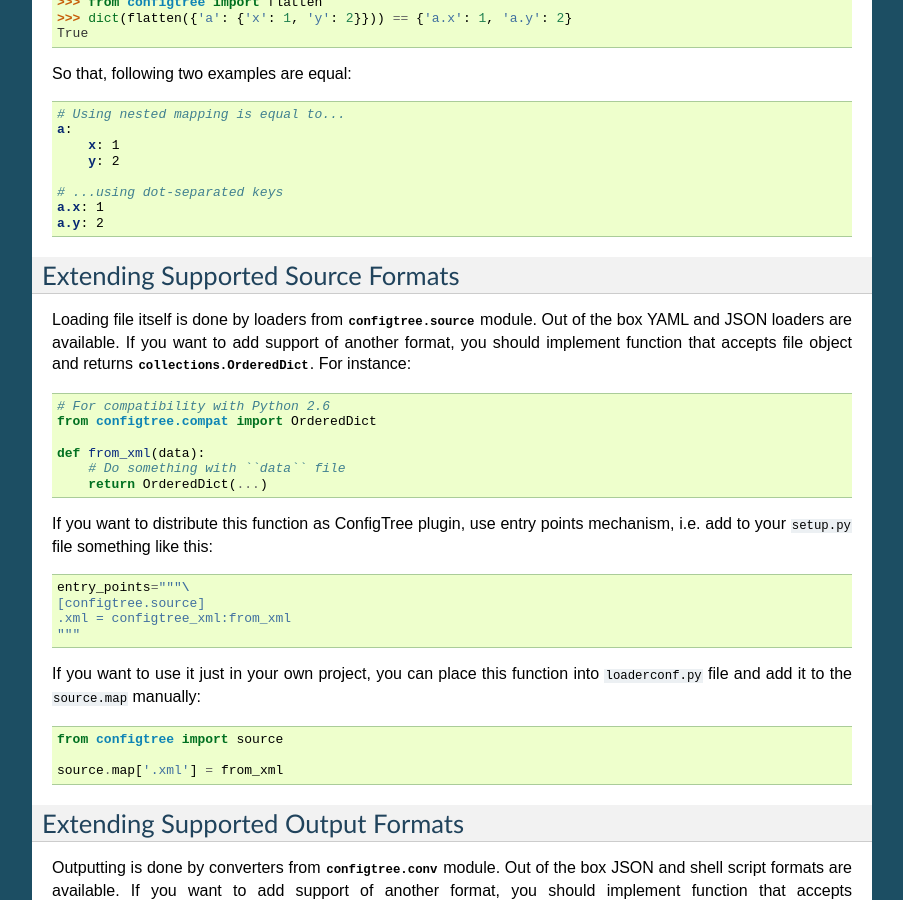
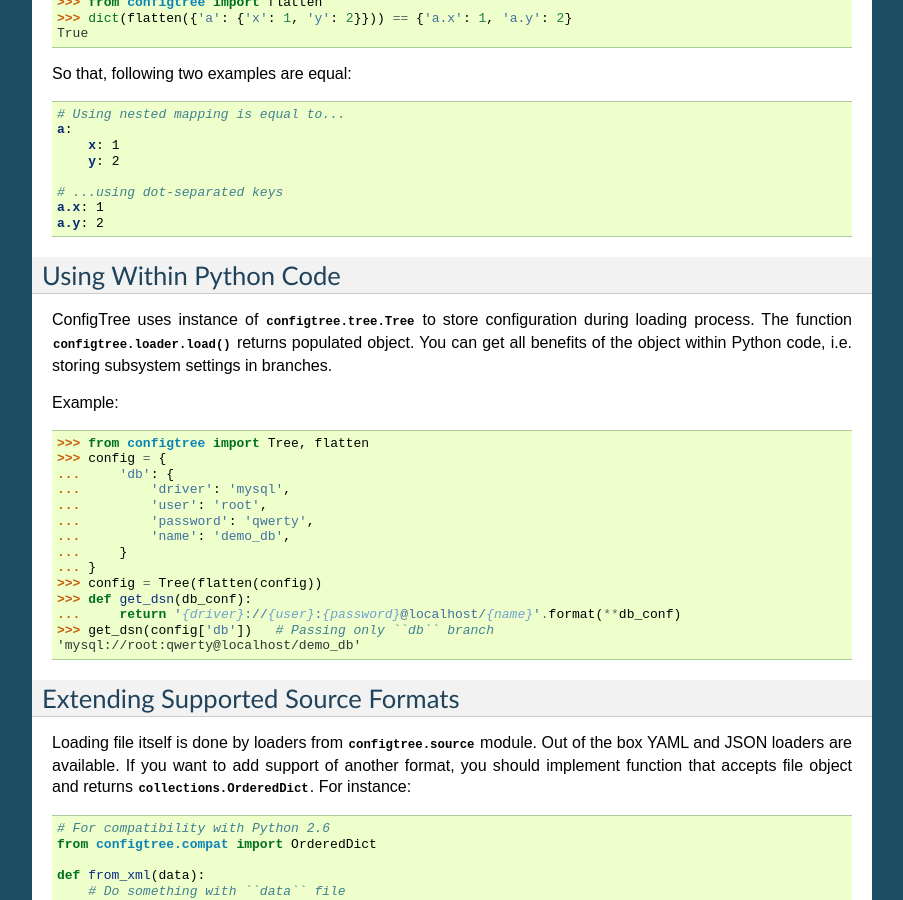
Before and after one commit to StudioEtrange/ConfigTree, a Sphinx documentation site: the page built from docs/advanced_usage.rst, in a window 1280 px wide and 900 px high, scrolled down 553 px. Shown: the whole window, without its empty margins (198-1101 px from the left). Built offline with Sphinx 7.4.7, drawn with Linux system fonts in a browser that asks for light colours; some of the changed text lies outside the part shown.

Commit message:
Updated docs

```diff
--- a/docs/advanced_usage.rst
+++ b/docs/advanced_usage.rst
@@ -51,6 +51,37 @@ So that, following two examples are equal:
     a.y: 2
 
 
+Using Within Python Code
+------------------------
+
+ConfigTree uses instance of :class:`configtree.tree.Tree` to store configuration
+during loading process.  The function :func:`configtree.loader.load` returns
+populated object.  You can get all benefits of the object within Python code,
+i.e. storing subsystem settings in branches.
+
+Example:
+
+..  doctest::
+
+    >>> from configtree import Tree, flatten
+    >>> config = {
+    ...     'db': {
+    ...         'driver': 'mysql',
+    ...         'user': 'root',
+    ...         'password': 'qwerty',
+    ...         'name': 'demo_db',
+    ...     }
+    ... }
+    >>> config = Tree(flatten(config))
+    >>> def get_dsn(db_conf):
+    ...     return '{driver}://{user}:{password}@localhost/{name}'.format(**db_conf)
+    >>> get_dsn(config['db'])   # Passing only ``db`` branch
+    'mysql://root:qwerty@localhost/demo_db'
+
+
+
+..  _extending_source:
+
 Extending Supported Source Formats
 ----------------------------------
 
```
Also changed, not shown: other parts of docs/advanced_usage.rst (+2 -0 lines), README.rst (+22 -0 lines), docs/index.rst (+27 -9 lines).
